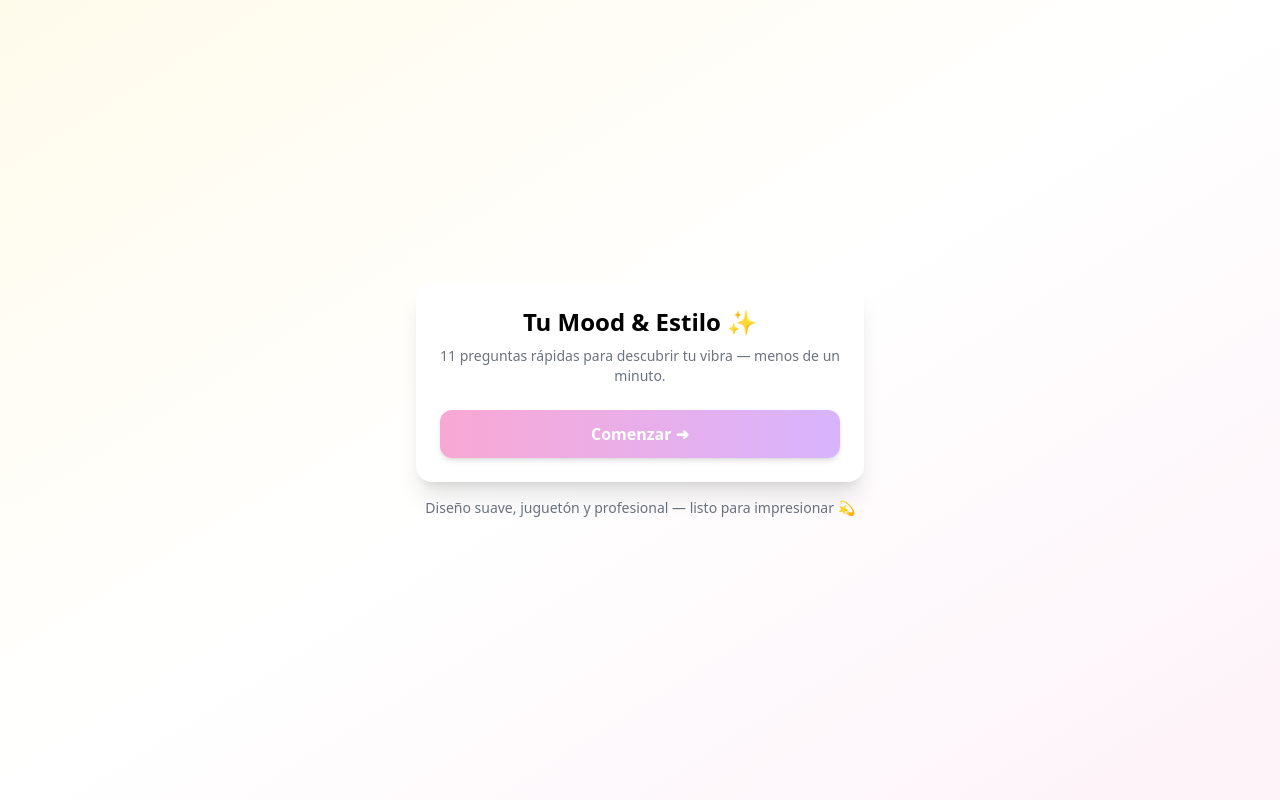
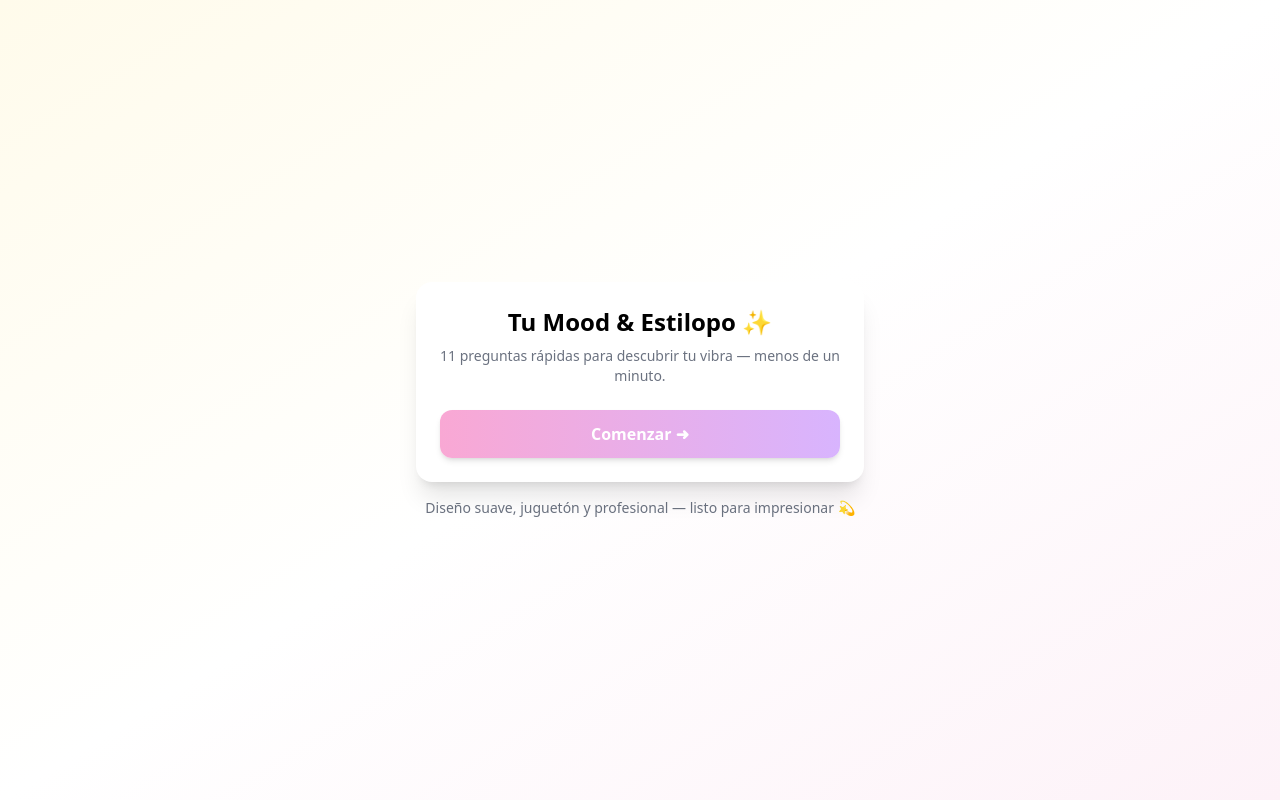
Before and after one commit to JNAMx03/G2KY, a React (Vite) app: page / in a window 1280 px wide. Built offline with nearby package versions, Linux system fonts and the light colour scheme.

Commit message:
test change

```diff
--- a/src/components/StartScreen.jsx
+++ b/src/components/StartScreen.jsx
@@ -3,7 +3,7 @@ import React from "react";
 export default function StartScreen({ onStart }){
   return (
     <div>
-      <h1 className="text-2xl font-semibold text-center">Tu Mood & Estilo ✨</h1>
+      <h1 className="text-2xl font-semibold text-center">Tu Mood & Estilopo ✨</h1>
       <p className="text-sm text-center text-gray-500 mt-2">11 preguntas rápidas para descubrir tu vibra — menos de un minuto.</p>
       <div className="mt-6">
         <button onClick={onStart} className="w-full py-3 rounded-xl bg-gradient-to-r from-pink-300 to-purple-300 text-white font-semibold shadow-md hover:opacity-95">Comenzar ➜</button>
```
